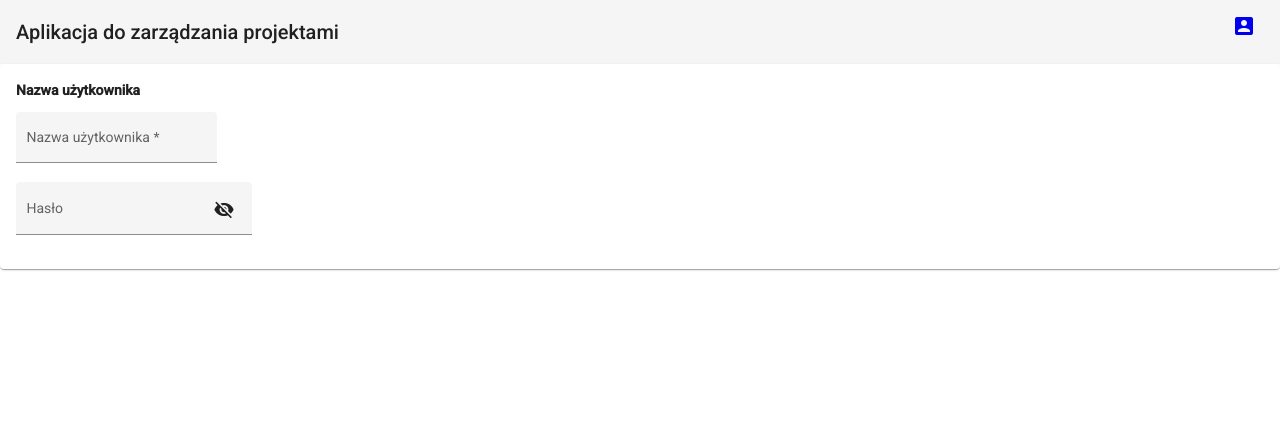
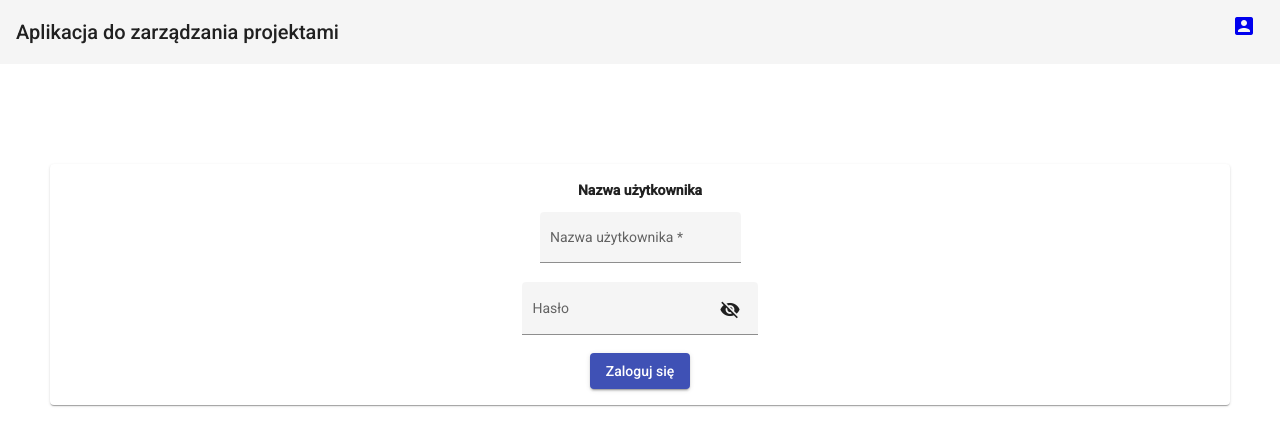
Before and after one commit to Lipkowsky/project-rest-api-client, an Angular app: page /login in a window 1280 px wide. Shown: the top 446 px of the page. Built offline with nearby package versions, Linux system fonts and the light colour scheme.

Commit message:
login component - services

```diff
--- a/src/app/login/login.component.css
+++ b/src/app/login/login.component.css
@@ -1,3 +1,10 @@
 .example-container .mat-form-field + .mat-form-field {
     margin-left: 8px;
   }
+
+.login {
+    text-align: center;
+    margin-left: 50px;
+    margin-right: 50px;
+    margin-top: 100px;
+}
--- a/src/app/login/login.component.html
+++ b/src/app/login/login.component.html
@@ -1,18 +1,21 @@
-<mat-card>
+<mat-card class="login">
     <div class="example-container">
         <p><b>Nazwa użytkownika</b></p>
         <mat-form-field appearance="fill">
           <mat-label>Nazwa użytkownika</mat-label>
-          <input matInput placeholder="Nazwa użytkownika" required>
+          <input matInput placeholder="Nazwa użytkownika" [(ngModel)]="username" required>
         </mat-form-field>
       </div>
       <div class="example-container">
         <mat-form-field appearance="fill">
             <mat-label>Hasło</mat-label>
-            <input matInput [type]="hide ? 'password' : 'text'">
+            <input matInput [(ngModel)]="password" [type]="hide ? 'password' : 'text'">
             <button mat-icon-button matSuffix (click)="hide = !hide" [attr.aria-label]="'Hide password'" [attr.aria-pressed]="hide">
             <mat-icon>{{hide ? 'visibility_off' : 'visibility'}}</mat-icon>
             </button>
           </mat-form-field>
       </div>
+      <div class="example-container">
+        <button (click)="login()" mat-raised-button color="primary">Zaloguj się</button>
+      </div>
 </mat-card>
--- a/src/app/login/login.component.ts
+++ b/src/app/login/login.component.ts
@@ -1,5 +1,6 @@
 import { Component, OnInit } from '@angular/core';
-import {FormControl, Validators} from '@angular/forms';
+import { LoginService } from './login.service';
+
 
 @Component({
   selector: 'app-login',
@@ -8,10 +9,20 @@ import {FormControl, Validators} from '@angular/forms';
 })
 export class LoginComponent implements OnInit {
   hide = true;
+  username: string = '';
+  password: string = '';
 
-  constructor() { }
+  constructor(private loginService: LoginService) { }
 
   ngOnInit(): void {
   }
 
+  login(){
+    const username = this.username;
+    const password = this.password;
+    console.log(username, password);
+    this.loginService.login(username, password);
+
+  }
+
 }
--- /dev/null
+++ b/src/app/login/login.service.ts
@@ -0,0 +1,16 @@
+import { Injectable } from '@angular/core';
+import { HttpClient, HttpHeaders } from '@angular/common/http';
+
+@Injectable({
+  providedIn: 'root'
+})
+export class LoginService {
+
+  constructor(private http: HttpClient) { }
+
+
+  login (username: string, password: string) {
+    const headers = new HttpHeaders({ Authorization: 'Basic ' + btoa(username + ':' + password) });
+    return this.http.get('http://localhost:8080/login', {headers});
+  }
+}
```
Also changed, not shown: src/app/app.module.ts (+5 -2 lines), 1 other file (tests, documents, lock files or other folders).
